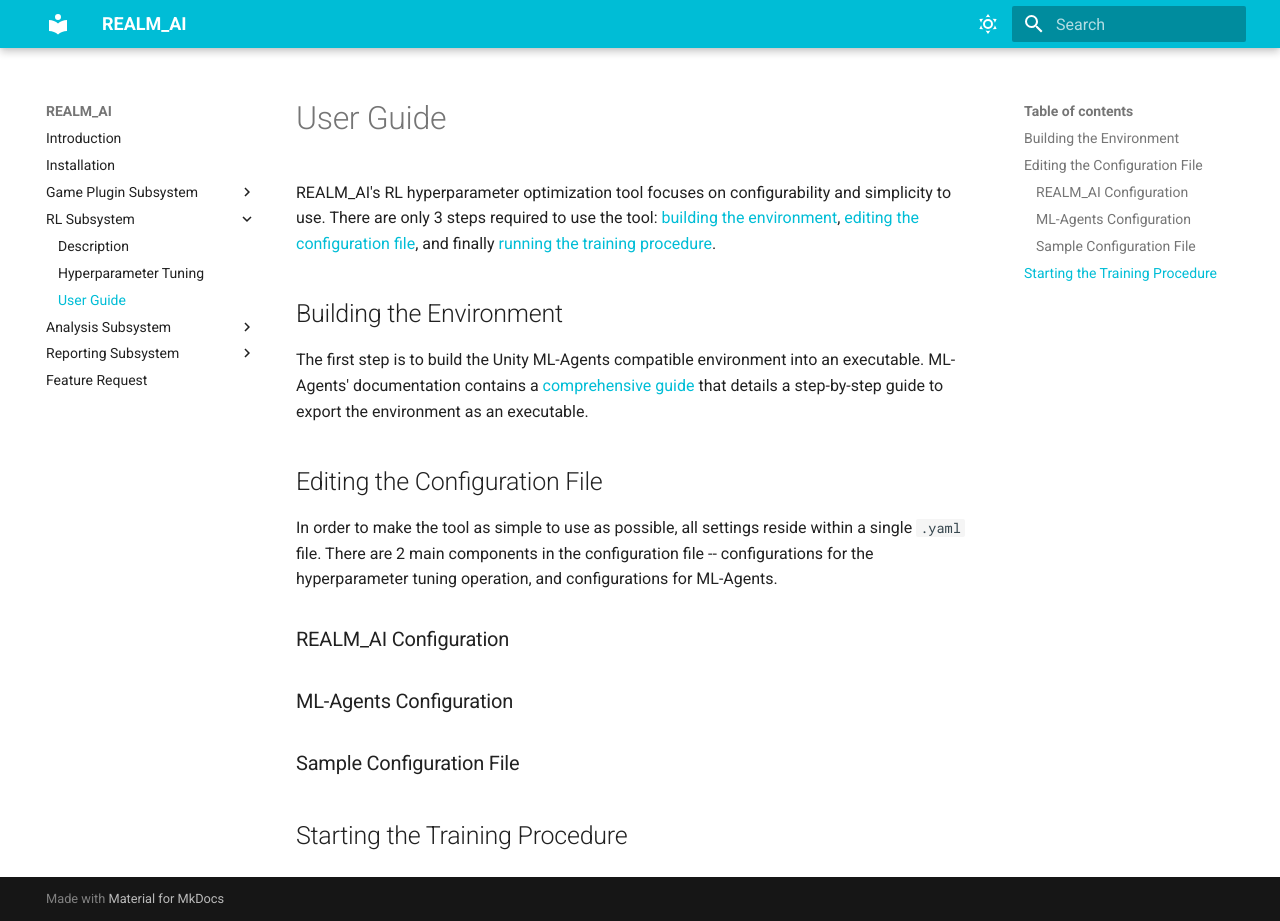
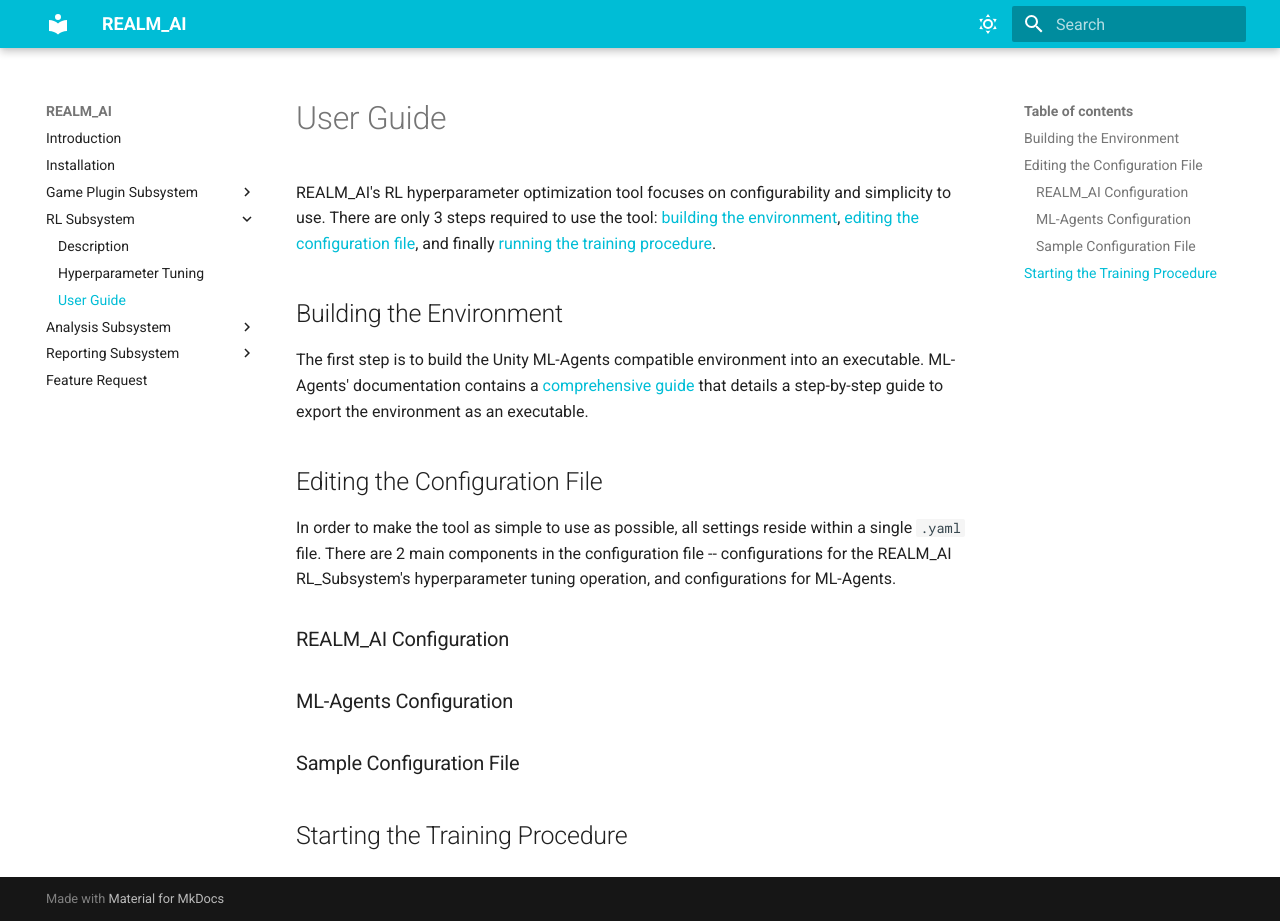
Before and after one commit to realm-ai-project/Documentation, an MkDocs documentation site: the page built from docs/rl_subsystem/user_guide.md, in a window 1280 px wide and 921 px high. Built offline with MkDocs 1.6.1 and Material for MkDocs 9.7.7, drawn with Linux system fonts in a browser that asks for light colours.

Commit message:
small fix to wording for RL subsystem

```diff
--- a/docs/rl_subsystem/user_guide.md
+++ b/docs/rl_subsystem/user_guide.md
@@ -5,7 +5,7 @@
 The first step is to build the Unity ML-Agents compatible environment into an executable. ML-Agents' documentation contains a [comprehensive guide](https://github.com/Unity-Technologies/ml-agents/blob/main/docs/Learning-Environment-Executable.md){:target="_blank"} that details a step-by-step guide to export the environment as an executable.
 
 ## Editing the Configuration File
-In order to make the tool as simple to use as possible, all settings reside within a single `.yaml` file. There are 2 main components in the configuration file -- configurations for the hyperparameter tuning operation, and configurations for ML-Agents.
+In order to make the tool as simple to use as possible, all settings reside within a single `.yaml` file. There are 2 main components in the configuration file -- configurations for the REALM_AI RL_Subsystem's hyperparameter tuning operation, and configurations for ML-Agents.
 
 ### REALM_AI Configuration
 
```
